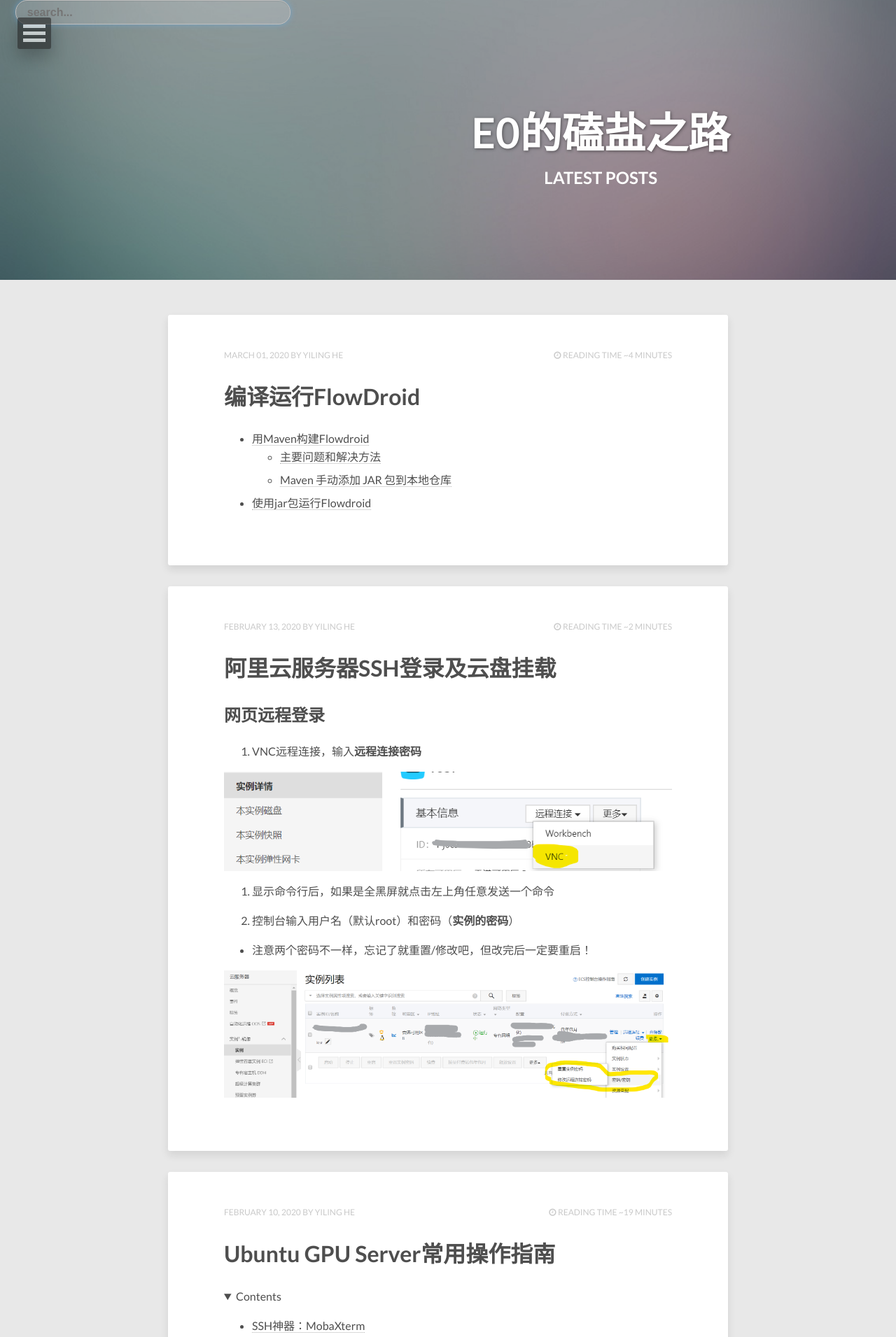
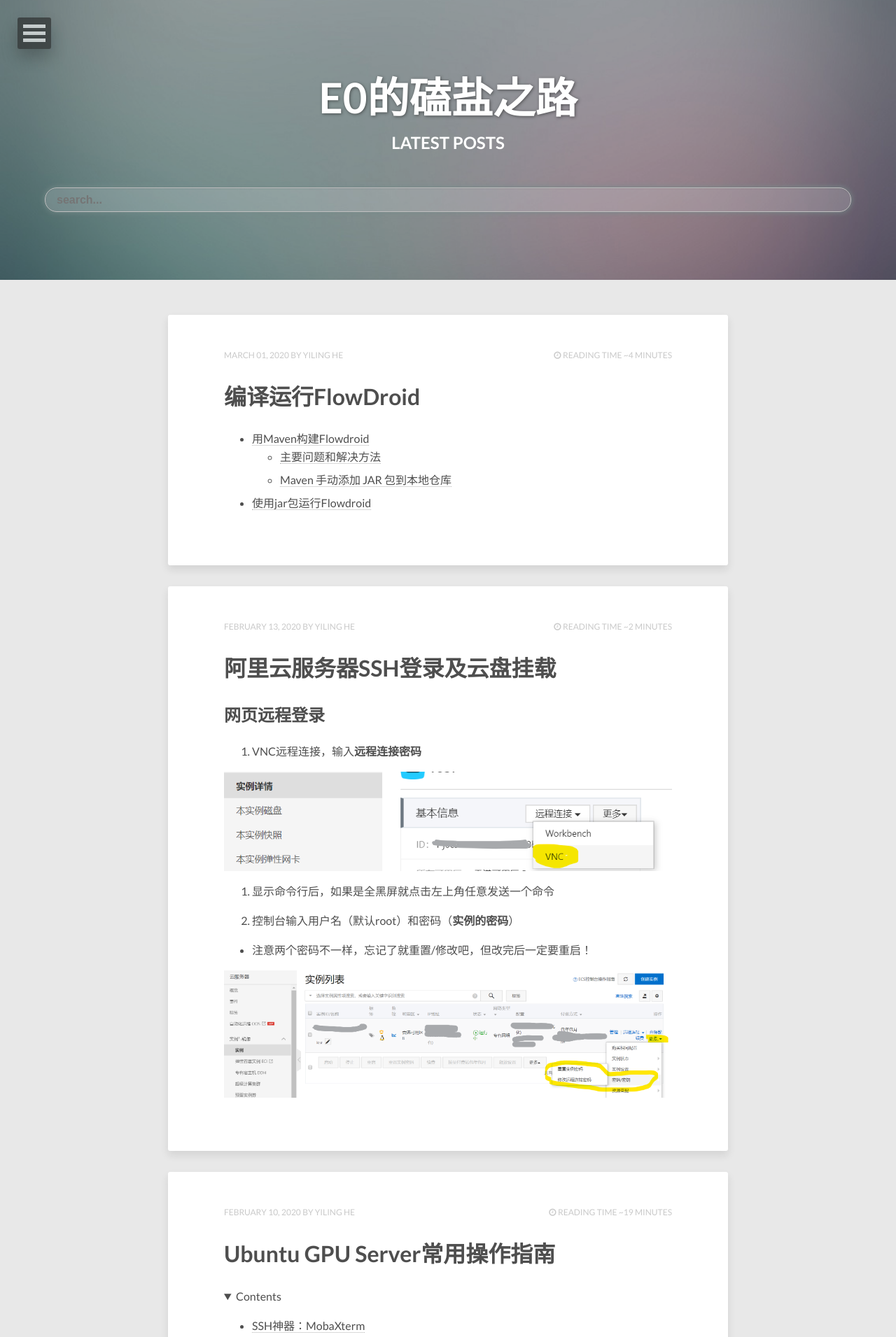
Before and after one commit to E0HYL/BLOG-OF-E0, a Jekyll site: the page built from index.html, in a window 1280 px wide. Shown: the top 1911 px of the page at 70% size. Built offline with Jekyll 4.4.1, drawn with Linux system fonts in a browser that asks for light colours; nearby versions of some CDN libraries; the list of posts is cut into pages by our own code.

Commit message:
input css

```diff
--- a/_layouts/post-index.html
+++ b/_layouts/post-index.html
@@ -20,13 +20,13 @@
     </div><!-- /.entry-image -->
   {% endif %}
   <div class="header-title">
-    <div id="search-container">
-      <input type="text" id="search-input" placeholder="search...">
-      <ul id="results-container"></ul>
-    </div>
     <div class="header-title-wrap">
       <h1>{{ site.title }}</h1>
       <h2>{{ page.title }}</h2>
+      <div id="search-container">
+        <input type="text" id="search-input" placeholder="search...">
+        <ul id="results-container"></ul>
+      </div>
     </div><!-- /.header-title-wrap -->
   </div><!-- /.header-title -->
 </div><!-- /.entry-header -->
@@ -47,7 +47,7 @@
     window.simpleJekyllSearch = new SimpleJekyllSearch({
         searchInput: document.getElementById('search-input'),
         resultsContainer: document.getElementById('results-container'),
-        json: '/search.json',
+        json: '{{ site.url }}/search.json',
         searchResultTemplate: '<li><a href="{url}" title="{desc}">{title}</a></li>', // 文章列表模板
         noResultsText: '没有搜索到文章', // 无搜索数据提示语
         limit: 20, // 返回最大文章数
--- a/_sass/_site.scss
+++ b/_sass/_site.scss
@@ -82,7 +82,7 @@ b, i, strong, em, blockquote, p, q, span, figure, img, h1, h2, header, input, a
 /*
    Search
    ========================================================================== */
-   #search-input {
+#search-input {
     width: 90%;
     height: 35px;
     color: #333;
@@ -94,8 +94,9 @@ b, i, strong, em, blockquote, p, q, span, figure, img, h1, h2, header, input, a
     font-weight: bold;
     border-radius: 17px;
     outline: none;
-    box-sizing: border-box;
-    box-shadow: inset 0 1px 1px rgba(0,0,0,.075), 0 0 8px rgba(102,175,233,.6);
+	box-sizing: border-box;
+	margin-top: 50px;
+    box-shadow: inset 0 1px 1px rgba(0,0,0,.075), 0 0 8px rgb(119, 140, 138);
 }
 #search-input:focus {
     outline: none;
```
